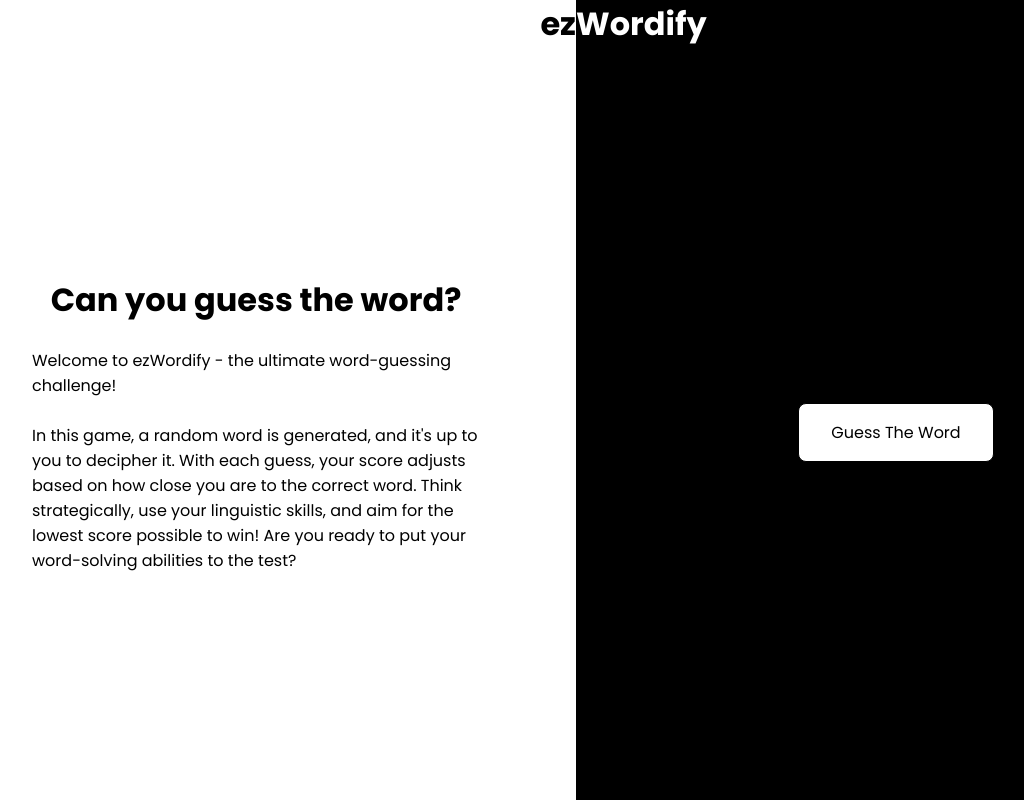
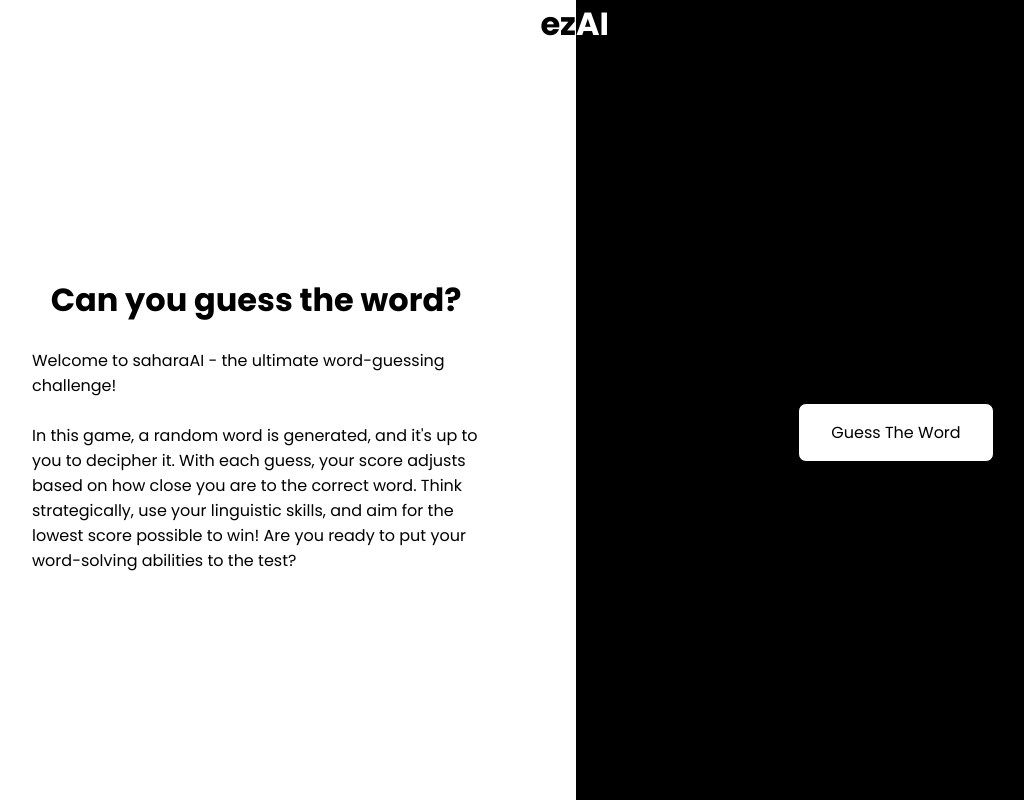
Before and after one commit to afaqez/ezWordify, a plain HTML site: page home.html in a window 1280 px wide. Shown: the whole page, without its empty margins (64-1088 px from the left). Drawn offline with Linux system fonts and the light colour scheme.

Commit message:
Update home.html

```diff
--- a/home.html
+++ b/home.html
@@ -16,7 +16,7 @@
 
         <div class="left-card">
             <h1>Can you guess the word?</h1>
-            <p id="left-paragraph">Welcome to ezWordify
+            <p id="left-paragraph">Welcome to saharaAI
                 - the ultimate word-guessing challenge!
                 <br>
                 <br>
@@ -29,7 +29,7 @@
 
       <div class="right-side">
         <div class="wordify-heading">
-            <h1>Wordify</h1>
+            <h1>AI</h1>
 
         </div>
 
```
